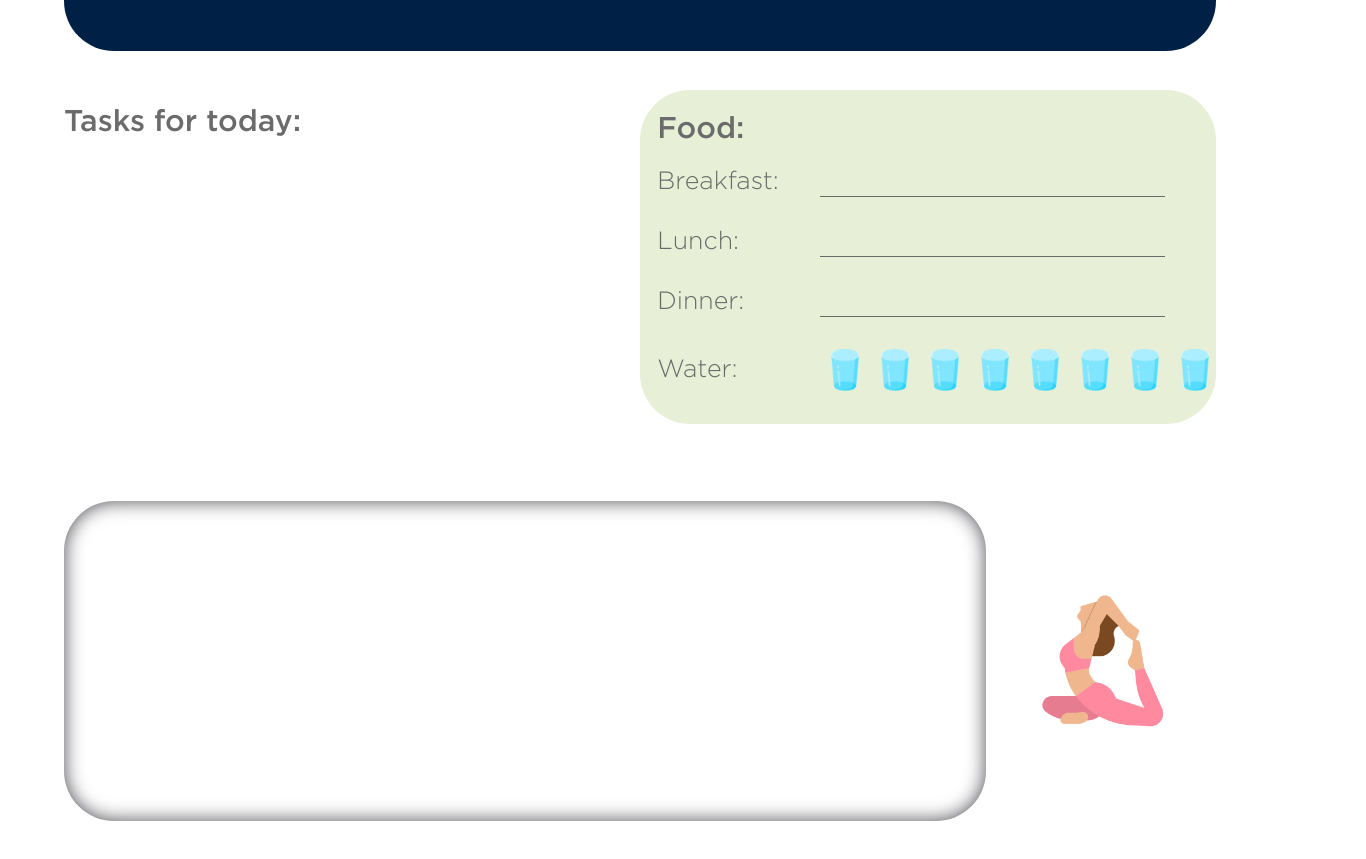
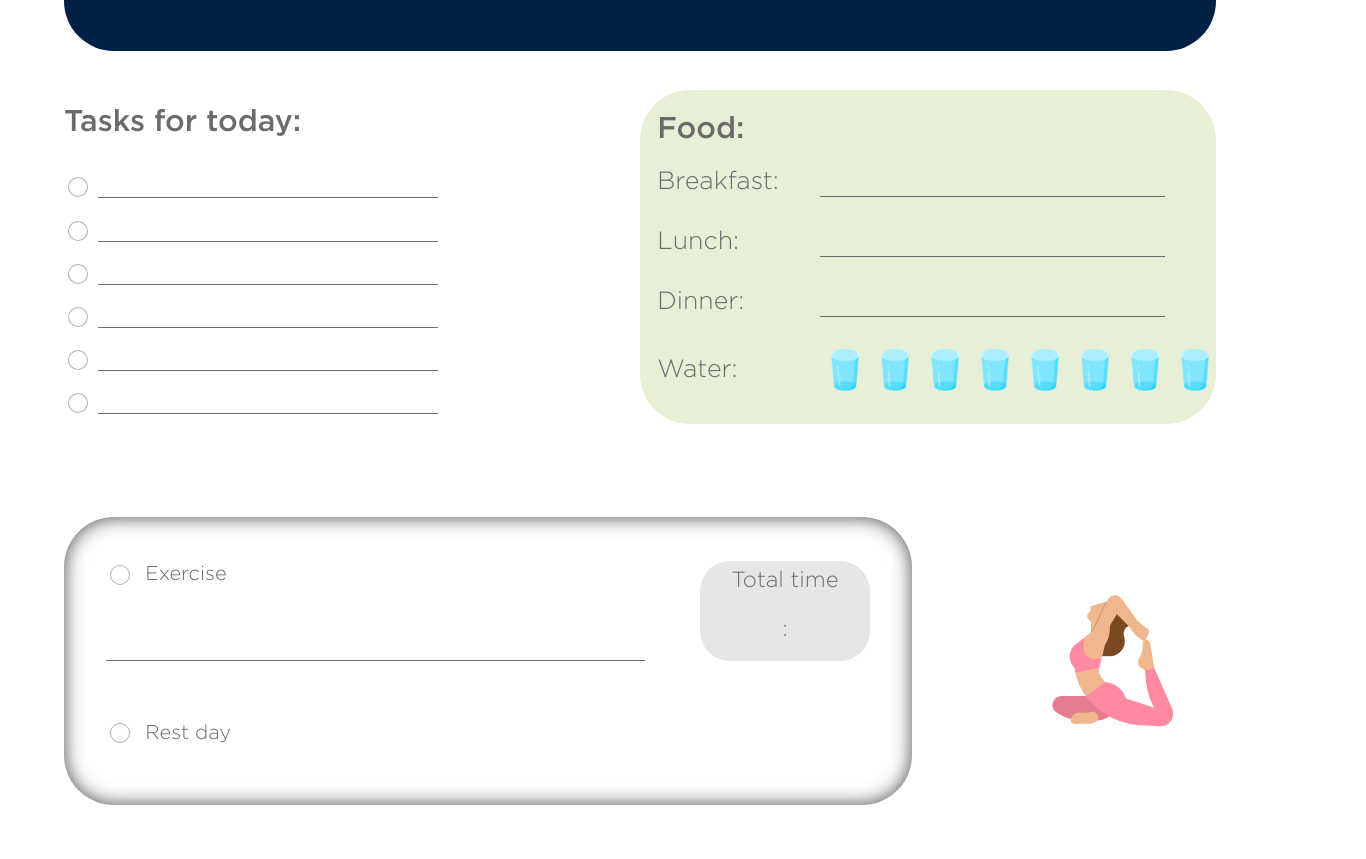
Before and after one commit to rumanowskak/virtual-journal, a React (Create React App) app in the folder client/: page /entry in a window 1280 px wide. Shown: the part 1155-2014 px from the top of the page, 1366 px wide, since content can reach past the window. Built offline with nearby package versions, Linux system fonts and the light colour scheme.

Commit message:
update new entry page

```diff
--- /dev/null
+++ b/client/src/components/NewEntryPage/Checkbox.tsx
@@ -0,0 +1,38 @@
+import { useState } from "react";
+import '../../css/NewEntryPage/Checkbox.css'
+
+interface CheckboxInterface
+{
+    label?:String;
+    customLabel?:boolean;
+    isItChecked?:boolean;
+    setIsItChecked?:Function;
+    setAnotherChecked?:Function;
+}
+
+const Checkbox = ({ label, customLabel, isItChecked, setIsItChecked, setAnotherChecked }:CheckboxInterface) => {
+  const [isChecked, setIsChecked] = useState(false);
+
+
+  function handleCheckbox(){
+    if(setIsItChecked!== undefined && setAnotherChecked !== undefined)
+    {
+        setIsItChecked((prev:any) => !prev);
+        setAnotherChecked(false);
+    }else{
+        setIsChecked((prev)=> !prev);
+    }
+
+  }
+
+  return (
+    <div className="checkbox-wrapper">
+      <label>
+        <input type="checkbox" checked={(isItChecked === undefined)? isChecked : isItChecked} onChange={handleCheckbox}/>
+        {label && <span>{label}</span>}
+        {customLabel && <input type="text"></input>}
+      </label>
+    </div>
+  );
+};
+export default Checkbox;
--- /dev/null
+++ b/client/src/components/NewEntryPage/ExercisePanel.tsx
@@ -0,0 +1,43 @@
+import '../../css/NewEntryPage/ExercisePanel.css';
+import Checkbox from './Checkbox';
+import { useState } from 'react';
+
+
+
+function ExercisePanel() {
+
+    const [isExerciseChecked, setIsExerciseChecked] = useState(false);
+    const [isRestDayChecked, setIsRestDayChecked] = useState(false);
+
+    return (
+      <div className="exercise-panel-content">
+        <div className='exercise-section'>
+            <div className='exercise-section-checkbox'>
+                <Checkbox label={"Exercise"} isItChecked={isExerciseChecked} setIsItChecked={setIsExerciseChecked} setAnotherChecked={setIsRestDayChecked}/>
+            </div>
+            <div className='exercise-section-input'>
+                <input></input>
+            </div>
+        </div>
+        <div className='duration-section'>
+            <div className='duration'>
+                <div className='duration-title-section'>
+                    Total time
+                </div>
+                <div className='duration-input-section'>
+                    <div className='duration-input-section-text'>
+                        <input></input>
+                        :
+                        <input></input>
+                    </div>
+                </div>
+            </div>
+        </div>
+        <div className='rest-section'>
+            <Checkbox label={"Rest day"} isItChecked={isRestDayChecked} setIsItChecked={setIsRestDayChecked} setAnotherChecked={setIsExerciseChecked}/>
+        </div>
+      </div>
+    );
+  }
+
+  export default ExercisePanel;
--- a/client/src/components/NewEntryPage/NewEntryPage.tsx
+++ b/client/src/components/NewEntryPage/NewEntryPage.tsx
@@ -3,6 +3,8 @@ import YogaIcon from '../../assets/images/yoga.png'
 import PinIcon from '../../assets/images/pin.png'
 import EmoticonsPanel from './EmoticonsPanel';
 import FoodPanel from './FoodPanel';
+import ExercisePanel from './ExercisePanel';
+import Checkbox from './Checkbox';
 
 function NewEntryPage() {
 
@@ -37,7 +39,7 @@ function NewEntryPage() {
                 {getDate()}
             </div>
             <div className='title-field'>
-                Todays' entry
+                Today's entry
             </div>
         </div>
         <div className='top-priorites-panel'>
@@ -45,7 +47,15 @@ function NewEntryPage() {
                 Top priorities:
             </div>
             <div className='top-priorities'>
-
+                <div className='priority'>
+                    <Checkbox customLabel={true}/>
+                </div>
+                <div className='priority'>
+                    <Checkbox customLabel={true}/>
+                </div>
+                <div className='priority'>
+                    <Checkbox customLabel={true}/>
+                </div>
             </div>
         </div>
         <div className='gratitude-panel'>
@@ -82,7 +92,24 @@ function NewEntryPage() {
                 Tasks for today:
             </div>
             <div className='tasks'>
-
+                <div className='task'>
+                    <Checkbox customLabel={true}/>
+                </div>
+                <div className='task'>
+                    <Checkbox customLabel={true}/>
+                </div>
+                <div className='task'>
+                    <Checkbox customLabel={true}/>
+                </div>
+                <div className='task'>
+                    <Checkbox customLabel={true}/>
+                </div>
+                <div className='task'>
+                    <Checkbox customLabel={true}/>
+                </div>
+                <div className='task'>
+                    <Checkbox customLabel={true}/>
+                </div>
             </div>
         </div>
         <div className='food-panel-container'>
@@ -90,7 +117,7 @@ function NewEntryPage() {
         </div>
         <div className='exercise-panel-container'>
             <div className='exercise-panel'>
-
+                <ExercisePanel/>
             </div>
             <div className='exercise-icon'>
                 <img src={YogaIcon}></img>
--- /dev/null
+++ b/client/src/css/NewEntryPage/Checkbox.css
@@ -0,0 +1,68 @@
+.checkbox-wrapper{
+    width: 100%;
+}
+
+.checkbox-wrapper label
+{
+    display: flex;
+    align-items: center;
+    font-family: 'Gotham Light';
+    font-size: 20px;
+    color: #6B6B6B;
+}
+
+
+.checkbox-wrapper input[type="checkbox"] {
+    /* removing default appearance */
+    -webkit-appearance: none;
+    appearance: none;
+    /* creating a custom design */
+    width: 20px;
+    height: 20px;
+    border-radius: 50%;
+    /* margin-right: 0.5em; */
+    border: 1px solid #AEAEAE;
+    outline: none;
+    cursor: pointer;
+  }
+
+
+  input:checked {
+    /* background-color: #007a7e; */
+    position: relative;
+  }
+
+  input:checked::before {
+    content: "\2714";
+    font-size: 25px;
+    color: #AEAEAE;
+    position: absolute;
+    /* right: 1px; */
+    top: -10px;
+  }
+
+
+  .checkbox-wrapper span {
+    margin-left: 2%;
+  }
+
+
+
+  .checkbox-wrapper input[type="text"] {
+    margin-left: 2%;
+    border:0px;
+    border-bottom: 1px solid  #6B6B6B;
+    width: 90%;
+    color: #6B6B6B;
+    font-family: 'Gotham Light';
+    font-size: 20px;
+    text-overflow: ellipsis;
+    width: 90%;
+  }
+
+
+  .checkbox-wrapper input[type="text"]:focus {
+    border:0px;
+    border-bottom: 1px solid  #6B6B6B;
+    outline: none;
+  }
--- /dev/null
+++ b/client/src/css/NewEntryPage/ExercisePanel.css
@@ -0,0 +1,142 @@
+.exercise-panel-content{
+    height: 80%;
+    width: 90%;
+    -webkit-box-shadow: inset 0px 0px 19px 0px rgba(74, 74, 79, 1);
+    -moz-box-shadow: inset 0px 0px 19px 0px rgba(74, 74, 79, 1);
+    box-shadow: inset 0px 0px 19px 0px rgba(74, 74, 79, 1);
+    border-radius: 50px;
+    display: grid;
+    grid-template-columns: 5% 70% 20% 5%;
+    grid-template-rows: 50% 50%;
+}
+
+.exercise-panel-content .exercise-section{
+
+    grid-row-start: 1;
+    grid-row-end: 2;
+    grid-column-start: 2;
+    grid-column-end: 3;
+    display: grid;
+    grid-template-rows: 80% 20%;
+
+}
+
+.exercise-panel-content .exercise-section .exercise-section-checkbox{
+
+    grid-row-start: 1;
+    grid-row-end: 2;
+    display: flex;
+    align-items: center;
+}
+
+.exercise-panel-content .exercise-section .exercise-section-input{
+
+    grid-row-start: 2;
+    grid-row-end: 3;
+    display: flex;
+    align-items:end;
+
+}
+
+.exercise-panel-content .exercise-section .exercise-section-input input{
+
+    border:0px;
+    border-bottom: 1px solid  #6B6B6B;
+    width: 90%;
+    color: #6B6B6B;
+    font-family: 'Gotham Light';
+    font-size: 20px;
+    text-overflow: ellipsis;
+
+}
+
+
+.exercise-panel-content .exercise-section .exercise-section-input input:focus{
+
+    border:0px;
+    border-bottom: 1px solid  #6B6B6B;
+    outline: none;
+
+}
+
+
+
+
+.exercise-panel-content .duration-section{
+
+    grid-row-start: 1;
+    grid-row-end: 2;
+    grid-column-start: 3;
+    grid-column-end: 4;
+    display: flex;
+    justify-content: center;
+    align-items: end;
+}
+
+.exercise-panel-content .duration-section .duration{
+    width: 200px;
+    height: 100px;
+    background-color: #E6E6E6;
+    border-radius: 30px;
+    display: grid;
+    grid-template-rows: 40% 60%;
+    grid-template-columns: 100%;
+}
+
+
+.exercise-panel-content .duration-section .duration .duration-title-section{
+    grid-row-start: 1;
+    grid-row-end: 2;
+    grid-column-start: 1;
+    grid-column-end: 2;
+    display: flex;
+    align-items: center;
+    justify-content: center;
+    color: #6B6B6B;
+    font-family: 'Gotham Light';
+    font-size: 22px;
+}
+
+.exercise-panel-content .duration-section .duration .duration-input-section{
+    grid-row-start: 2;
+    grid-row-end: 3;
+    grid-column-start: 1;
+    grid-column-end: 2;
+    display: flex;
+    align-items: center;
+    justify-content: center;
+    color: #6B6B6B;
+    font-family: 'Gotham Light';
+    font-size: 22px;
+}
+
+.exercise-panel-content .duration-section .duration .duration-input-section .duration-input-section-text{
+    display: flex;
+}
+
+.exercise-panel-content .duration-section .duration .duration-input-section .duration-input-section-text input{
+    border:none;
+    outline:none;
+    color: #6B6B6B;
+    font-family: 'Gotham Light';
+    font-size: 22px;
+    width: 40px;
+    background-color: #E6E6E6;
+    text-align: center;
+}
+
+.exercise-panel-content .duration-section .duration .duration-input-section .duration-input-section-text input:focus{
+    border:none;
+    outline:none;
+
+}
+.exercise-panel-content .rest-section{
+
+    grid-row-start: 2;
+    grid-row-end: 3;
+    grid-column-start: 2;
+    grid-column-end: 3;
+    display: flex;
+    align-items: center;
+    width: 100%;
+}
--- a/client/src/css/NewEntryPage/NewEntryPage.css
+++ b/client/src/css/NewEntryPage/NewEntryPage.css
@@ -54,7 +54,7 @@
     color: #6B6B6B;
     font-size: 30px;
     display: grid;
-    grid-template-columns: 30% 70%;
+    grid-template-columns: 40% 60%;
     grid-template-rows: 5% 20% 70% 5%;
 }
 
@@ -76,9 +76,18 @@
     height: 100%;
     grid-row-start: 3;
     grid-row-end: 4;
-    font-family: 'Gotham Light';
     grid-column-start: 2;
     grid-column-end: 3;
+    display: grid;
+    grid-template-rows: 33% 33% 33%;
+    padding-top: 5%;
+
+}
+
+.new-entry-page .top-priorites-panel .top-priorities .priority
+{
+    display: flex;
+    align-items: center;
 
 }
 
@@ -156,6 +165,7 @@
     width: 100%;
     color: #6B6B6B;
     font-size: 30px;
+    padding-left: 26%;
 }
 
 
@@ -236,8 +246,16 @@
 .new-entry-page .tasks-panel .tasks
 {
     height: 90%;
-    font-family: 'Gotham Light';
+    display: grid;
+    grid-template-rows: 16% 16% 16% 16% 16% 16%;
+    padding-top: 5%;
+}
 
+.new-entry-page .tasks-panel .tasks .task
+{
+    display: flex;
+    align-items: center;
+    width: 65%;
 }
 
 .new-entry-page .food-panel-container
@@ -271,12 +289,11 @@
 
 .new-entry-page .exercise-panel-container .exercise-panel
 {
-    height: 80%;
-    width: 80%;
-    -webkit-box-shadow: inset 0px 0px 19px 0px rgba(74, 74, 79, 1);
-    -moz-box-shadow: inset 0px 0px 19px 0px rgba(74, 74, 79, 1);
-    box-shadow: inset 0px 0px 19px 0px rgba(74, 74, 79, 1);
-    border-radius: 50px;
+    width: 90%;
+    height:90%;
+    display: flex;
+    align-items: center;
+
 }
 
 .new-entry-page .exercise-panel-container .exercise-icon
```
